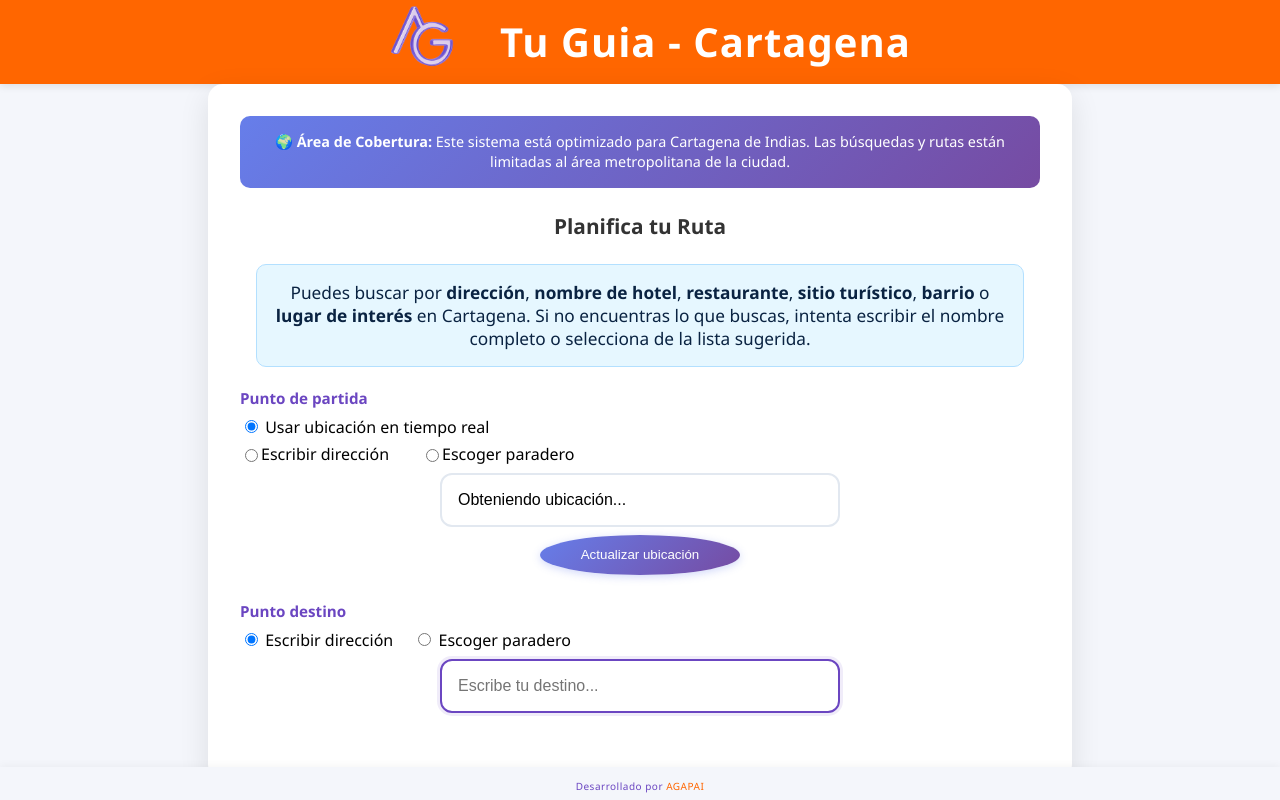
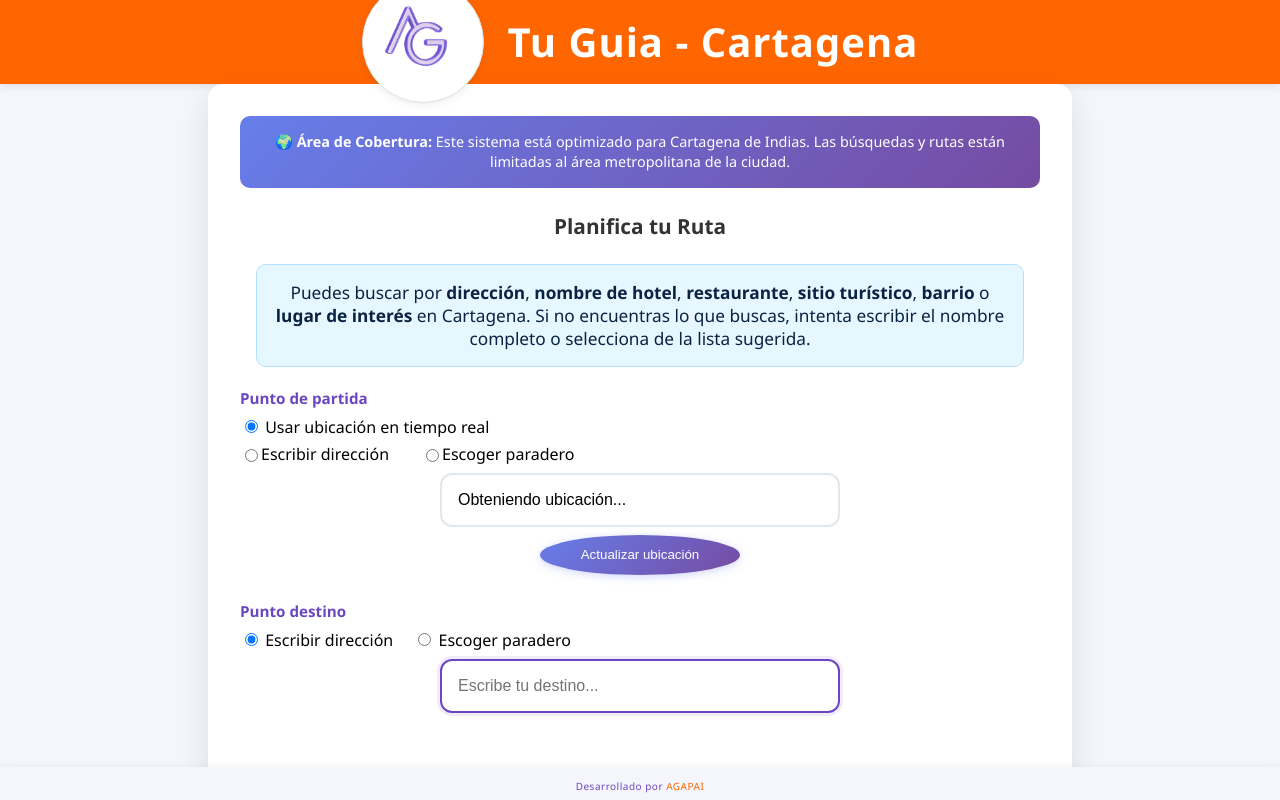
Before and after one commit to aablanquicet27/tuguia-transcaribe, a plain HTML site: page index.html in a window 1280 px wide. Shown: the top 800 px of the page. Drawn offline with nearby package versions, Linux system fonts and the light colour scheme; some packages are replaced by stand-ins of ours; no server answers.

Commit message:
ajuste al logotipo bordes

```diff
--- a/index.html
+++ b/index.html
@@ -1311,6 +1311,18 @@
           min-width: 0 !important;
           margin-right: 12px;
         }
+        .logo-circle {
+          height: 120px;
+          width: 120px;
+          background: #fff;
+          border-radius: 50%;
+          display: flex;
+          align-items: center;
+          justify-content: center;
+          box-shadow: 0 2px 8px rgba(0,0,0,0.07);
+          border: 1.5px solid #e0e0e0;
+          margin-right: 12px;
+        }
     </style>
     <script src="https://maps.googleapis.com/maps/api/js?key=AIzaSyDAXb4v-aSTFz_7_tPxQQlxAgCiUno5rds&libraries=places"></script>
 </head>
@@ -1319,7 +1331,9 @@
 
       <!-- <div style="height:120px;width:120px;background:#fff;border-radius:50%;display:flex;align-items:center;justify-content:center;box-shadow:0 2px 8px rgba(0,0,0,0.10);border:3px solid #fff;"> -->
 
-        <img class="logo-agapai" src="logoagapai-ok2.png" alt="Logo Agapai" style="border-radius:50%;object-fit:cover;padding:0;vertical-align:middle;display:inline-block;" />
+        <div class="logo-circle">
+          <img class="logo-agapai" src="logoagapai-ok2.png" alt="Logo Agapai" style="border-radius:50%;object-fit:cover;padding:0;vertical-align:middle;display:inline-block;" />
+        </div>
 
       <!-- </div> -->
       <span style="font-family:'Segoe UI',Arial,sans-serif;font-size:2.5rem;color:#fff;font-weight:bold;letter-spacing:1px;">Tu Guia - Cartagena</span>
```
